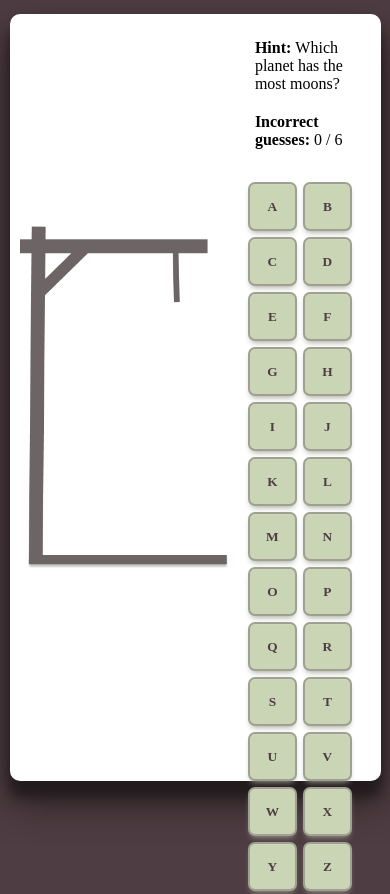
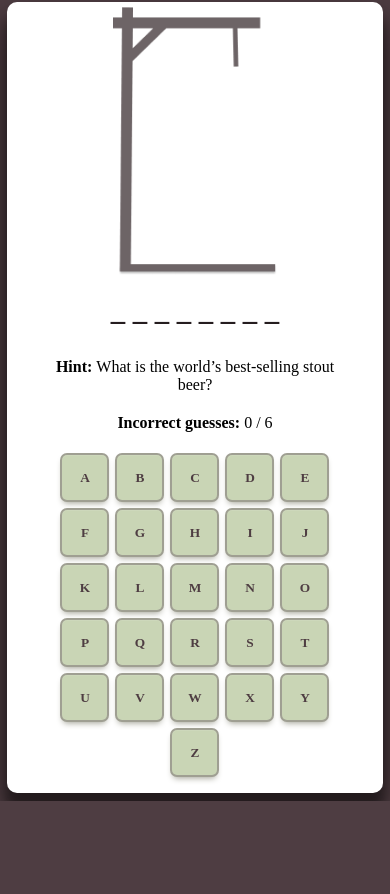
Before and after one commit to AnnaKRP/hangman-game-js, a plain HTML site: page index.html in a window 390 px wide. Shown: the part 43-937 px from the top of the page. After the commit the page ends 844 px from the top, so only its background shows below. Drawn offline with Linux system fonts and the light colour scheme; a web font is replaced by a local one.

Commit message:
fixing the code, styles, adding more words

```diff
--- a/main.js
+++ b/main.js
@@ -35,7 +35,7 @@ document.addEventListener("DOMContentLoaded", function () {
     title.textContent = "Hangman";
     gallowsContainer.style.backgroundImage = "url('assets/gallow.png')";
     guesses.innerHTML = "<b>Incorrect guesses:</b> 0 / 6";
-    resetBtn.innerText = "Try Again";
+    resetBtn.innerText = "Play Again";
 
     // create the keyboard buttons
     const buttons = [];
--- a/style.css
+++ b/style.css
@@ -46,8 +46,6 @@ h1 {
     max-height: 500px;
 }
 
-/* GAME CONTAINER */
-
 .game-container {
     font-family: "Antic Didone", serif;
     display: flex;
@@ -64,6 +62,7 @@ h1 {
     justify-content: center;
     align-items: center;
     gap: 10px;
+    padding: 0;
     list-style: none;
 }
 
@@ -81,6 +80,7 @@ h1 {
 p {
     font-size: 1.2rem;
     margin: 10px;
+    text-align: center;
 }
 
 .keyboard {
@@ -175,28 +175,21 @@ button:disabled {
     .container {
         width: 90%;
         gap: 1em;
-        /* width: 100%; */
-        /* flex-direction: column;
-        align-items: center;
-        height: auto; */
-    }
-
-    .gallows-container {
-        /* max-width: 80%;
-        max-height: 400px; */
+        margin: 15px auto;
     }
 
     .game-container {
-        width: 60%;
+        width: 90%;
+    }
+
+    .word {
+        gap: 4px;
     }
 
     .word .letter {
-        width: 16px;
+        width: 18px;
         font-size: 1.8rem;
-    }
-
-    .keyboard {
-        /* justify-content: center; */
+        margin-bottom: 5px;
     }
 
     button {
@@ -207,6 +200,10 @@ button:disabled {
     .game-container p {
         font-size: 1rem;
     }
+
+    .reset-btn {
+        width: 40%;
+    }
 }
 
 @media screen and (max-width: 480px) {
@@ -215,20 +212,30 @@ button:disabled {
     }
 
     .container {
-        padding: 10px;
+        flex-direction: column;
+        align-items: center;
+        height: auto;
+        padding: 5px;
+        width: 94%;
+        gap: 0.2em;
+        margin: 8px auto;
     }
 
     .gallows-container {
         max-width: 100%;
-        max-height: 350px;
+        height: 450px;
     }
 
-    .keyboard {
-        justify-content: flex-start;
+    p {
+        font-size: 1rem;
     }
 
     button {
         width: 45px;
         height: 45px;
     }
+
+    .keyboard {
+        margin: 8px 0;
+    }
 }
--- a/words.js
+++ b/words.js
@@ -43,4 +43,32 @@ const words = [
         word: "sahara",
         hint: "What is the name of the large desert located in northern Africa?"
     },
+    {
+        word: "library",
+        hint: "A place where books are stored and borrowed."
+    },
+    {
+        word: "guitar",
+        hint: "A stringed musical instrument."
+    },
+    {
+        word: "chocolate",
+        hint: "A sweet treat made from cocoa."
+    },
+    {
+        word: "rainbow",
+        hint: " A colorful arc seen after rain."
+    },
+    {
+        word: "helicopter",
+        hint: "A flying vehicle with rotating blades."
+    },
+    {
+        word: "volcano",
+        hint: "A mountain that erupts with lava."
+    },
+    {
+        word: "jellyfish",
+        hint: "A sea creature with a soft, gelatinous body."
+    }
 ];
```
